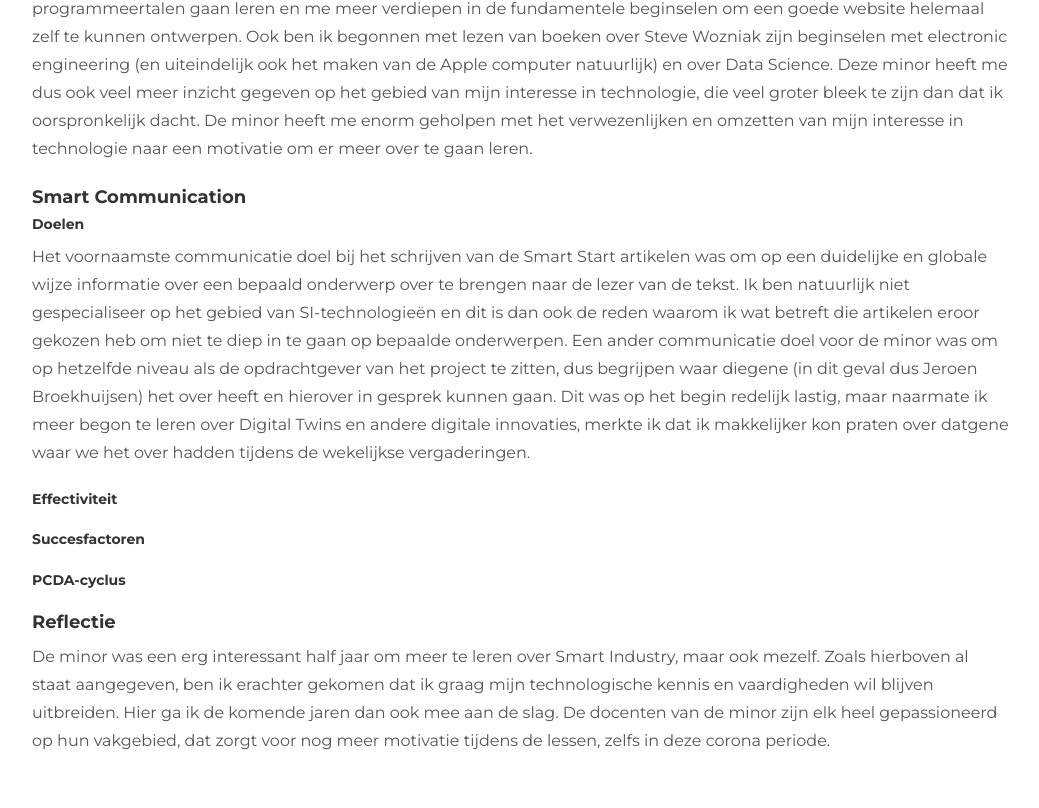
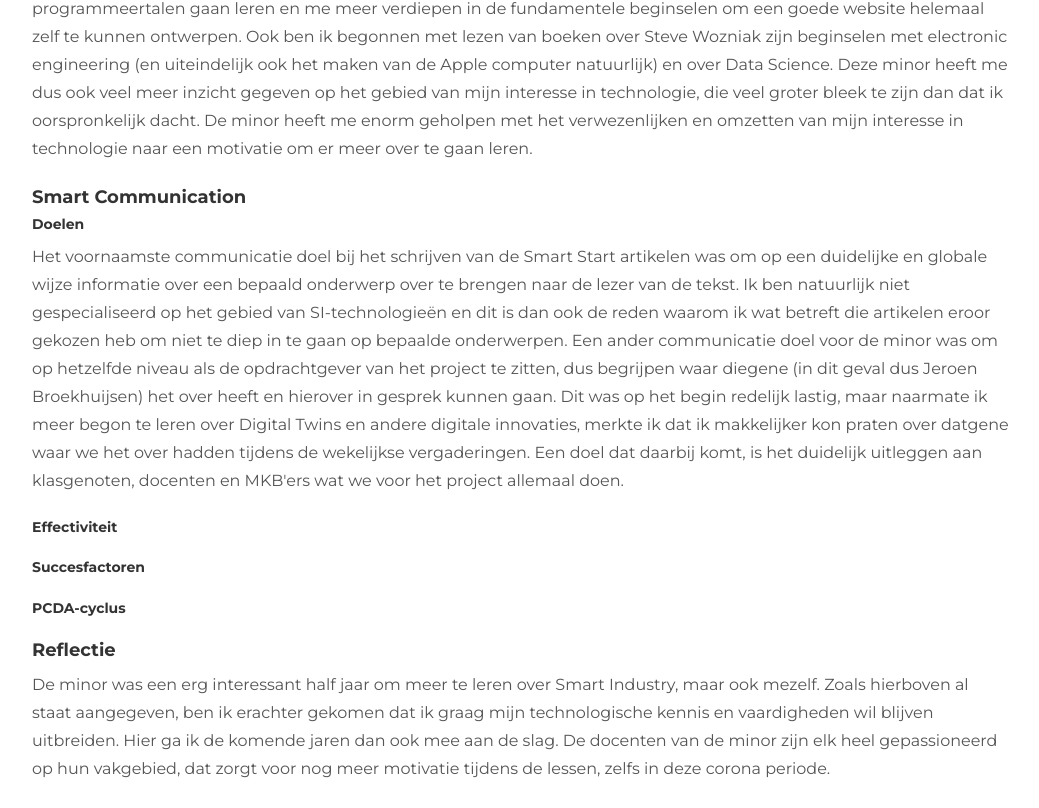
Before and after one commit to r-niemans/Rafke-s-portfolio, a plain HTML site: page smartmecommunication.html in a window 1280 px wide. Shown: the part 2256-3064 px from the top of the page, without its empty margins (68-1107 px from the left). Before the commit the page ends 3036 px from the top, so only its background shows below. Drawn offline with Linux system fonts and the light colour scheme.

Commit message:
Communication toegevoegd

```diff
--- a/smartmecommunication.html
+++ b/smartmecommunication.html
@@ -95,10 +95,10 @@
           <h4> Smart Communication </h4>
           <h5> Doelen </h5>
           <p> Het voornaamste communicatie doel bij het schrijven van de Smart Start artikelen was om op een duidelijke en globale wijze informatie over een bepaald onderwerp over te brengen naar de lezer van de tekst.
-            Ik ben natuurlijk niet gespecialiseer op het gebied van SI-technologieën en dit is dan ook de reden waarom ik wat betreft die artikelen eroor gekozen heb om niet te diep in te gaan op bepaalde onderwerpen.
+            Ik ben natuurlijk niet gespecialiseerd op het gebied van SI-technologieën en dit is dan ook de reden waarom ik wat betreft die artikelen eroor gekozen heb om niet te diep in te gaan op bepaalde onderwerpen.
            Een ander communicatie doel voor de minor was om op hetzelfde niveau als de opdrachtgever van het project te zitten, dus begrijpen waar diegene (in dit geval dus Jeroen Broekhuijsen) het over heeft en hierover in gesprek kunnen gaan.
           Dit was op het begin redelijk lastig, maar naarmate ik meer begon te leren over Digital Twins en andere digitale innovaties, merkte ik dat ik makkelijker kon praten over datgene waar we het over hadden tijdens de wekelijkse vergaderingen.
-        </p>
+       Een doel dat daarbij komt, is het duidelijk uitleggen aan klasgenoten, docenten en MKB'ers wat we voor het project allemaal doen. </p>
           <h5> Effectiviteit</h5>
           <p> </p>
 <h5> Succesfactoren </h5>
```
